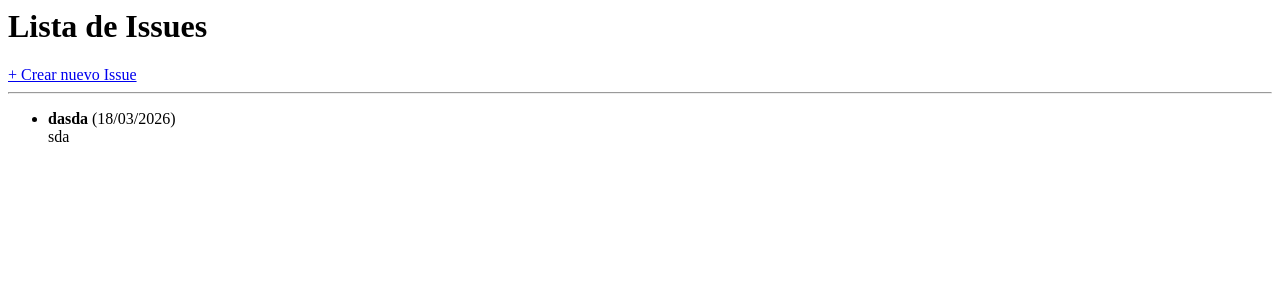
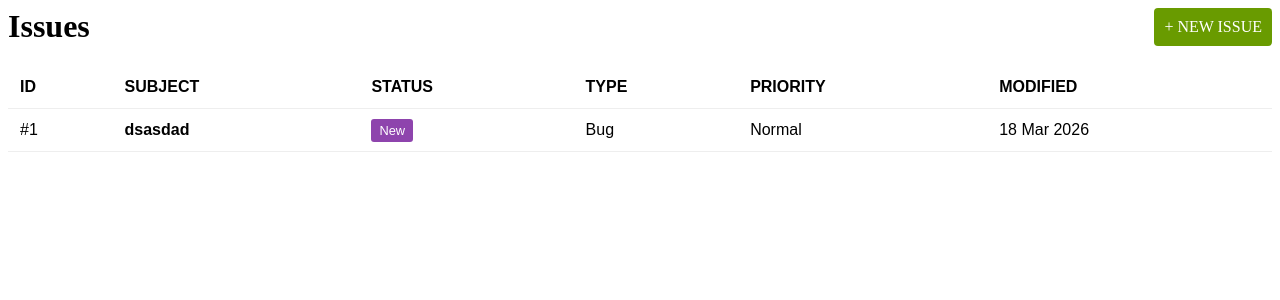
Before and after one commit to ChristianBarone/IssueTracker-Backend, a Django app: page / in a window 1280 px wide. Shown: the top 300 px of the page. Run offline with Django 3.2, Linux system fonts and the light colour scheme; data comes from the database, SQL or seed files in the repository.

Commit message:
Crear issue completada de forma basica

```diff
--- a/src/issues/models.py
+++ b/src/issues/models.py
@@ -1,9 +1,26 @@
 from django.db import models
+from django.contrib.auth.models import User
 
 class Issue(models.Model):
-    title = models.CharField(max_length=100)
-    description = models.TextField()
+    # Valors predefinits per a la Sessió 2 (Hardcoded com diuen les instruccions)
+    STATUS_CHOICES = [('New', 'New'), ('In Progress', 'In Progress'), ('Closed', 'Closed')]
+    PRIORITY_CHOICES = [('Low', 'Low'), ('Normal', 'Normal'), ('High', 'High')]
+    TYPE_CHOICES = [('Bug', 'Bug'), ('Question', 'Question'), ('Enhancement', 'Enhancement')]
+
+    subject = models.CharField(max_length=200) # En Taiga és 'Subject', no 'Title'
+    description = models.TextField(blank=True)
+
+    # Relacions
+    creator = models.ForeignKey(User, on_delete=models.CASCADE, related_name='created_issues')
+    assignee = models.ForeignKey(User, on_delete=models.SET_NULL, null=True, blank=True, related_name='assigned_issues')
+
+    # Atributs amb valors per defecte
+    status = models.CharField(max_length=20, choices=STATUS_CHOICES, default='New')
+    priority = models.CharField(max_length=20, choices=PRIORITY_CHOICES, default='Normal')
+    issue_type = models.CharField(max_length=20, choices=TYPE_CHOICES, default='Bug')
+
     created_at = models.DateTimeField(auto_now_add=True)
+    modified_at = models.DateTimeField(auto_now=True)
 
     def __str__(self):
-        return str(self.title)
+        return f"#{self.id} {self.subject}"
--- a/src/issues/templates/issues/create.html
+++ b/src/issues/templates/issues/create.html
@@ -1,13 +1,11 @@
 <h1>Nuevo Issue</h1>
 <form method="POST">
     {% csrf_token %}
-    <label>Título:</label><br>
-    <input type="text" name="title" required><br><br>
+    <label>Asunto (Subject):</label><br>
+    <input type="text" name="subject" required><br><br>
 
     <label>Descripción:</label><br>
     <textarea name="description" rows="5"></textarea><br><br>
 
     <button type="submit">Guardar Issue</button>
 </form>
-<br>
-<a href="{% url 'issue_list' %}">Volver a la lista</a>
--- a/src/issues/templates/issues/list.html
+++ b/src/issues/templates/issues/list.html
@@ -1,13 +1,34 @@
-<h1>Lista de Issues</h1>
-<a href="{% url 'issue_create' %}"> + Crear nuevo Issue</a>
-<hr>
-<ul>
-    {% for i in issues %}
-        <li>
-            <strong>{{ i.title }}</strong> ({{ i.created_at|date:"d/m/Y" }})<br>
-            {{ i.description }}
-        </li>
-    {% empty %}
-        <li>No hay issues todavía.</li>
-    {% endfor %}
-</ul>
+<style>
+    table { width: 100%; border-collapse: collapse; font-family: sans-serif; }
+    th, td { padding: 12px; text-align: left; border-bottom: 1px solid #eee; }
+    .status-new { background: #8e44ad; color: white; padding: 4px 8px; border-radius: 3px; font-size: 0.8em; }
+    .btn-new { background: #699b00; color: white; padding: 10px; text-decoration: none; border-radius: 4px; float: right; }
+</style>
+
+<a href="{% url 'issue_create' %}" class="btn-new">+ NEW ISSUE</a>
+<h1>Issues</h1>
+
+<table>
+    <thead>
+        <tr>
+            <th>ID</th>
+            <th>SUBJECT</th>
+            <th>STATUS</th>
+            <th>TYPE</th>
+            <th>PRIORITY</th>
+            <th>MODIFIED</th>
+        </tr>
+    </thead>
+    <tbody>
+        {% for issue in issues %}
+        <tr>
+            <td>#{{ issue.id }}</td>
+            <td><strong>{{ issue.subject }}</strong></td>
+            <td><span class="status-new">{{ issue.status }}</span></td>
+            <td>{{ issue.issue_type }}</td>
+            <td>{{ issue.priority }}</td>
+            <td>{{ issue.modified_at|date:"d M Y" }}</td>
+        </tr>
+        {% endfor %}
+    </tbody>
+</table>
--- a/src/issues/views.py
+++ b/src/issues/views.py
@@ -1,16 +1,27 @@
 from django.shortcuts import render, redirect
-from issues.models import Issue
+from .models import Issue
+from django.contrib.auth.models import User
 
 def issue_list(request):
-    # Agafem tots els issues de la base de dades
+    # Ordenades de més noves a més velles (Requisit)
     issues = Issue.objects.all().order_by('-created_at')
     return render(request, 'issues/list.html', {'issues': issues})
 
 def issue_create(request):
+    # Simulem usuari loguejat (Hardcoded per a Sessió 2)
+    default_user = User.objects.first()
+
     if request.method == "POST":
-        # Guardem el que l'usuari ha enviat pel formulari
-        title = request.POST.get('title')
+        subject = request.POST.get('subject')
         description = request.POST.get('description')
-        Issue.objects.create(title=title, description=description)
+
+        # Creem l'issue i l'assignem a nosaltres mateixos (Requisit)
+        Issue.objects.create(
+            subject=subject,
+            description=description,
+            creator=default_user,
+            assignee=default_user
+        )
         return redirect('issue_list')
+
     return render(request, 'issues/create.html')
```
Also changed, not shown: src/issues/.~c9_invoke_LCSkVH.py (deleted, +0 -9 lines), src/db.sqlite3, src/issues/migrations/0001_initial.py.
